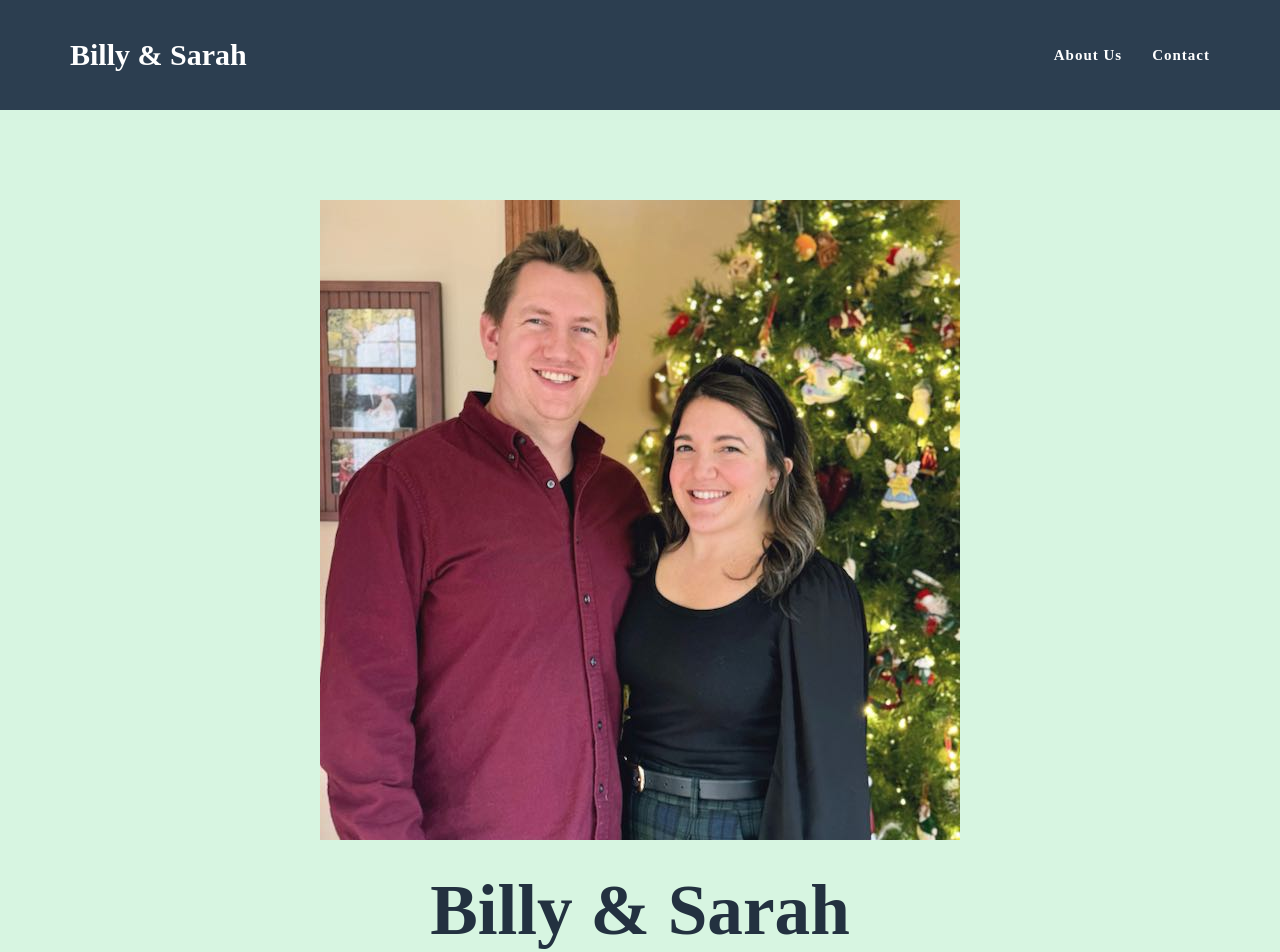
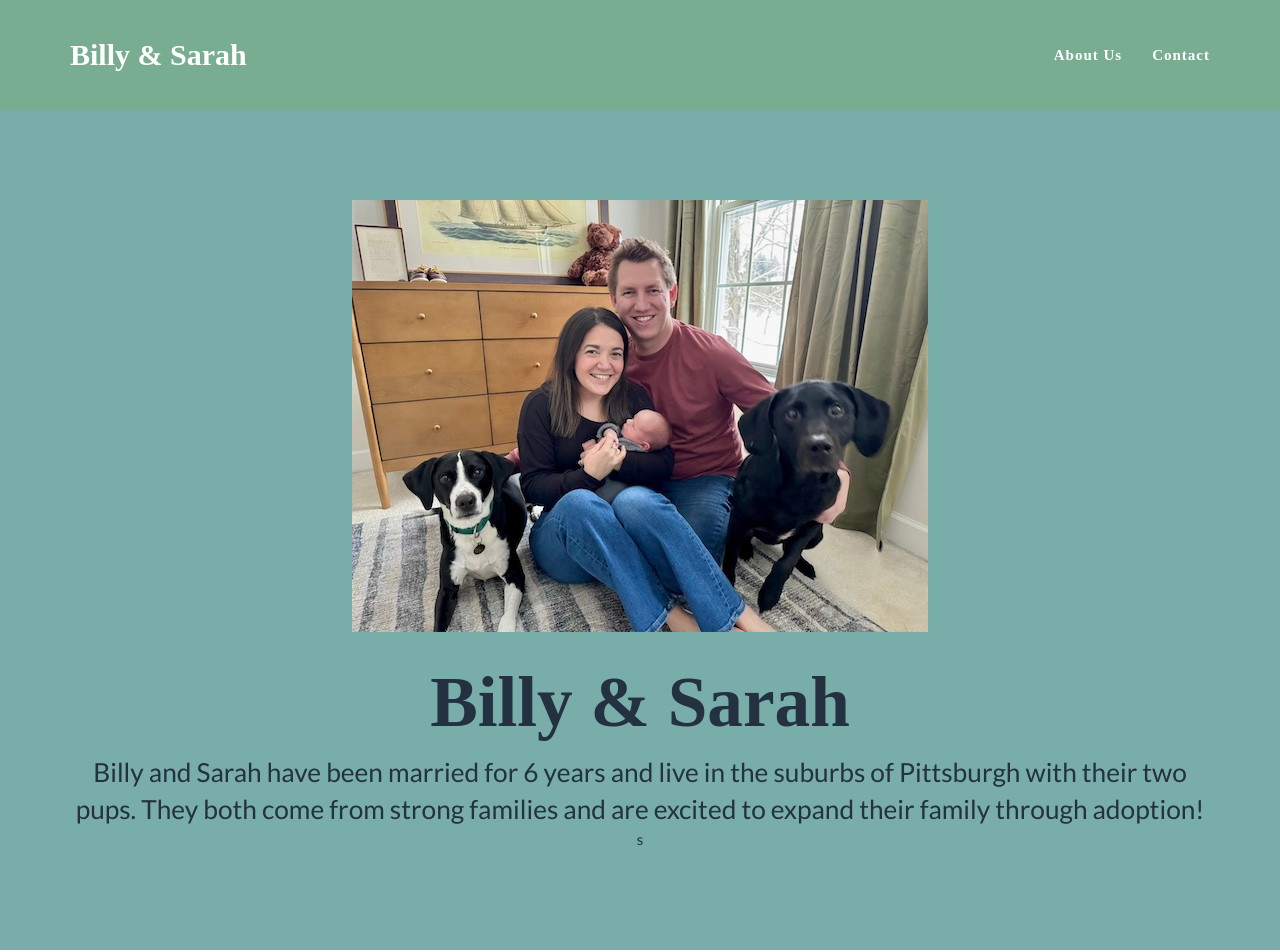
Before and after one commit to billy-hh/adoption-site, a Jekyll site: the page built from _posts/2014-07-16-project-2.markdown, in a window 1280 px wide and 1400 px high. Shown: the top 952 px of the window. Built offline with Jekyll 4.4.1, drawn with Linux system fonts in a browser that asks for light colours.

Commit message:
new photo

```diff
--- a/_config.yml
+++ b/_config.yml
@@ -26,9 +26,9 @@ disqus_shortname: myshortname
 
 # Color settings (hex-codes without the leading hash-tag)
 color:
-  primary: d7f5e1 #d0f5da #c7edd5 #80B3FF
+  primary: 79adaa #c7edd5 #80B3FF #d7f5e1
   primary-rgb: "137, 201, 138" #"151, 219, 169" #"134, 217, 166" #"128,179,255"
-  secondary: 2c3e50 #FD6E8A
+  secondary: 79ad92 #FD6E8A
   secondary-dark: 233140 #A2122F
 
 # Footer settings
--- a/_includes/header.html
+++ b/_includes/header.html
@@ -3,12 +3,12 @@
   <div class="container">
     <div class="row">
       <div class="col-lg-12">
-        <img class="img-responsive" src="img/sarah&billy-profile.jpeg" alt="billy&sarah" />
+        <img class="img-responsive" src="img/fam-copy.jpeg" alt="billy&sarah" />
         <div class="intro-text">
           <span class="name">{{ site.title }}</span>
           <span class="skills">{{ site.skills }}</span>
         </div>
       </div>
-    </div>
+    </div>s
   </div>
 </header>
```
Also changed, not shown: img/fam-copy.jpeg (added), img/portfolio/billy&sarah.png, img/sarah&billy-profile.jpeg (deleted), 1 other file.
